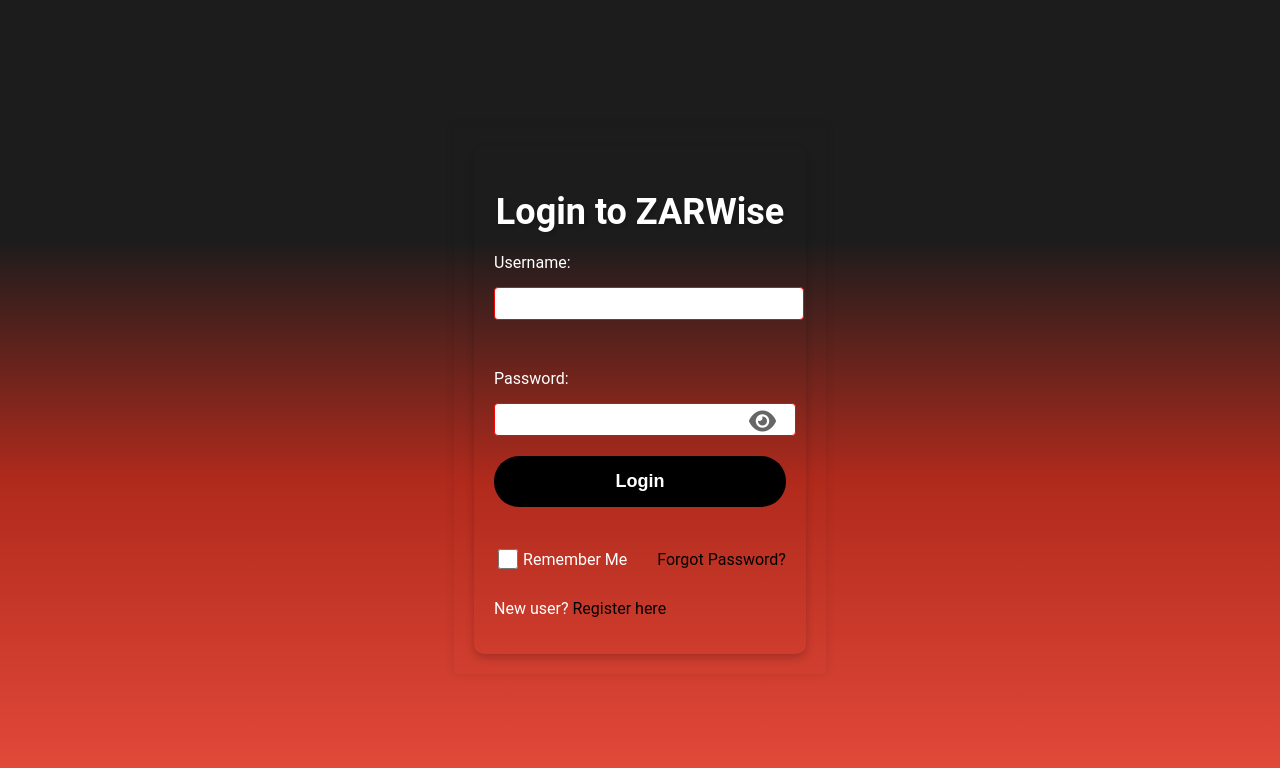
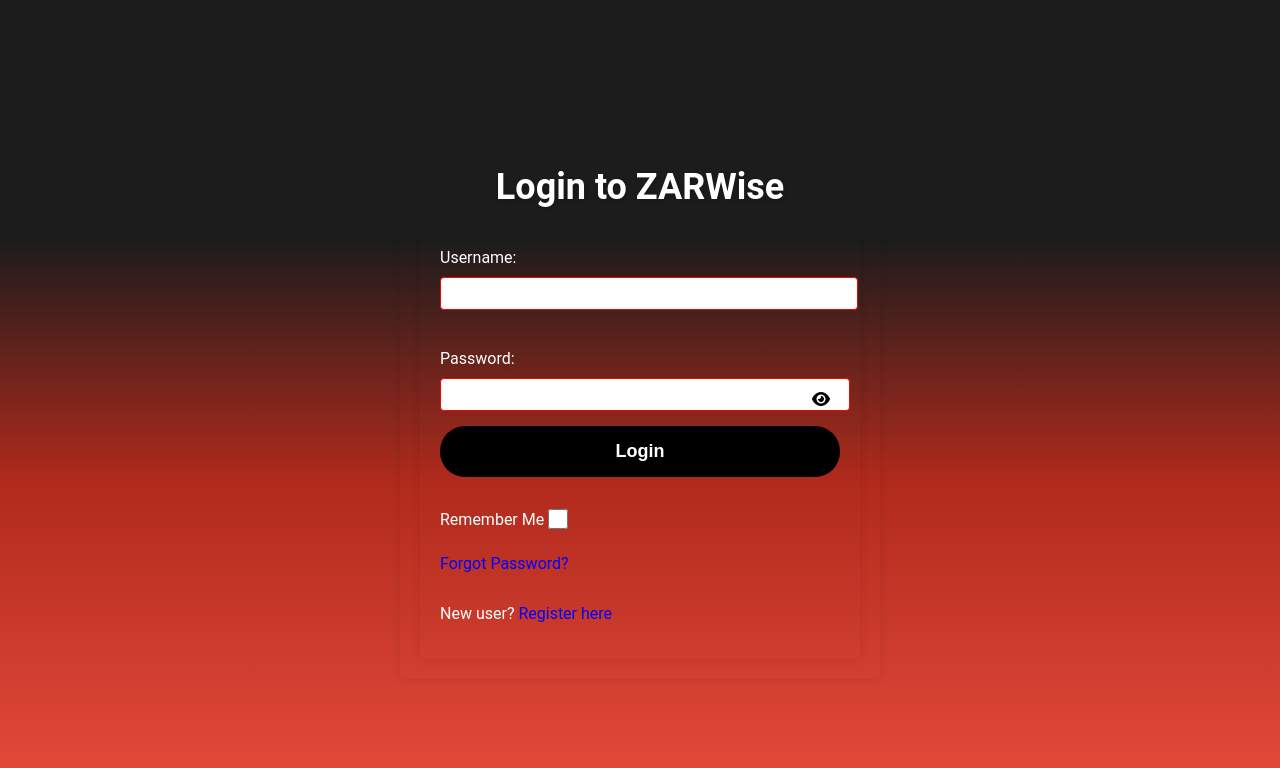
Before and after one commit to Cellie0320/personal_expense_tracker, a PHP site: page /login.php in a window 1280 px wide. Shown: the top 768 px of the page. Run offline with PHP 8.4, Linux system fonts and the light colour scheme.

Commit message:
Revert "Enhance expense management UI: update modals for expense addition confirmation, improve layout and styling of dashboard elements, and adjust savings calculation logic with user alerts for budget limits."
This reverts commit f096a58db7ab5671e467d4cd473a42b2ee345ca3.

```diff
--- a/frontend/public/ajax.js
+++ b/frontend/public/ajax.js
@@ -137,8 +137,9 @@
                 other_category: other_category
             },
             success: function () {
+                alert("Expense added successfully!");
                 $('#addExpenseModal').modal('hide');
-                $('#expenseAddedModal').modal('show'); // Show the expense added modal
+                loadExpenses();
             },
             error: function (xhr, status, error) {
                 console.error("Failed to add expense:", error);
--- a/frontend/public/login.php
+++ b/frontend/public/login.php
@@ -32,10 +32,10 @@
                 <button type="submit">Login</button>
                 <br>
                 <div class="remember-me-container">
+                    <label for="remember-me">Remember Me</label>
                     <input type="checkbox" id="remember-me" name="remember-me">
-                    <label for="remember-me">Remember Me</label>
-                    <a href="forgot_password.php" class="forgot-password-link">Forgot Password?</a>
                 </div>
+                <p class="forgot-password-link"><a href="forgot_password.php">Forgot Password?</a></p>
                 <p class="register-link">New user? <a href="register.php">Register here</a></p>
             </form>
         </div>
--- a/frontend/public/script.js
+++ b/frontend/public/script.js
@@ -130,12 +130,8 @@
     // Calculate savings
     function calculateSavings(totalExpenses) {
         const budget = parseFloat($('#budget-input').val()) || 0;
-        const savings = Math.max(budget, totalExpenses) - Math.min(budget, totalExpenses);
+        const savings = budget - totalExpenses;
         $('#savings').text(`R${savings}`);
-        if (budget < totalExpenses) {
-            alert('Warning: Your budget is less than your total expenses.');
-        }
-        refreshChartData(); // Refresh chart data after calculating savings
     }
 
     // Event listener for budget input change
@@ -160,6 +156,7 @@
     fetchTotalExpenses();
 });
 
+/*contact form reset*/
 function resetForm() {
     document.getElementById('contactForm').reset();
 }
--- a/frontend/public/style.css
+++ b/frontend/public/style.css
@@ -58,18 +58,18 @@
     display: flex;
     flex-direction: column;
     align-items: center;
-    background-color:transparent; /* Semi-transparent background */
-    padding: 20px;
-    border-radius: 10px;
-    box-shadow: 0 4px 8px rgba(0, 0, 0, 0.2);
 }
 
 /* Form styling */
 form {
     display: grid;
     grid-template-columns: 1fr;
-    gap: 10px;
-    width: 100%;
+    gap: 5px; /* Reduced gap between form fields */
+    background: transparent;
+    padding: 20px;
+    border-radius: 5px;
+    box-shadow: 0 0 10px rgba(0, 0, 0, 0.1);
+    width: 400px;
 }
 
 label {
@@ -113,9 +113,7 @@
     top: 50%;
     transform: translateY(-50%);
     cursor: pointer;
-    color: #666; /* Darker color */
-    font-size: 1.5rem; /* Bigger size */
-    margin-top: -3px;
+    color: black;
 }
 
 .remember-me-container {
@@ -130,16 +128,33 @@
     height: 20px;
     accent-color: black;
 }
-
-.remember-me-container .forgot-password-link {
-    margin-left: 30px; /* Adjusted gap */
-    margin-top: -5px; /* Move up */
-    color: black; /* Dark black color */
-    text-decoration: none;
-    transition: color 0.3s ease;
+/* Forgot password link styling */
+.forgot-password-link {
+    margin-top: 10px;
+    color: white;
 }
 
-.remember-me-container .forgot-password-link:hover {
+.forgot-password-link a {
+    color: #e74c3c;
+    text-decoration: none;
+}
+
+.forgot-password-link a:hover {
+    text-decoration: underline;
+}
+
+/* Register link styling */
+.register-link, .login-link {
+    margin-top: 10px;
+    color: white;
+}
+
+.register-link a , .login-link a {
+    color: blue;
+    text-decoration: none;
+}
+
+.register-link a:hover, .login-link a:hover {
     text-decoration: underline;
 }
 
@@ -157,30 +172,28 @@
 }
 
 button:hover {
-    background: darkred;
+    background:darkred;
 }
 
 button:focus {
     outline: none;
-    box-shadow: 0 0 0 3px rgba(255, 0, 0, 0.5);
+    box-shadow: 0 0 0 3px rgba(255,0,0,0.5);
 }
 
-/* Register link styling */
-.register-link,.login-link {
+/* Forgot password link styling */
+.forgot-password-link {
     margin-top: 10px;
     color: white;
 }
 
-.register-link a, .login-link a {
-    color: black; /* Dark black color */
+.forgot-password-link a {
+    color: blue;
     text-decoration: none;
 }
 
-
-.register-link a:hover, .login-link a:hover {
+.forgot-password-link a:hover {
     text-decoration: underline;
 }
-
 
 /* Error message styling */
 .error-message {
```
Also changed, not shown: frontend/public/dashboard.php (+3 -27 lines).
